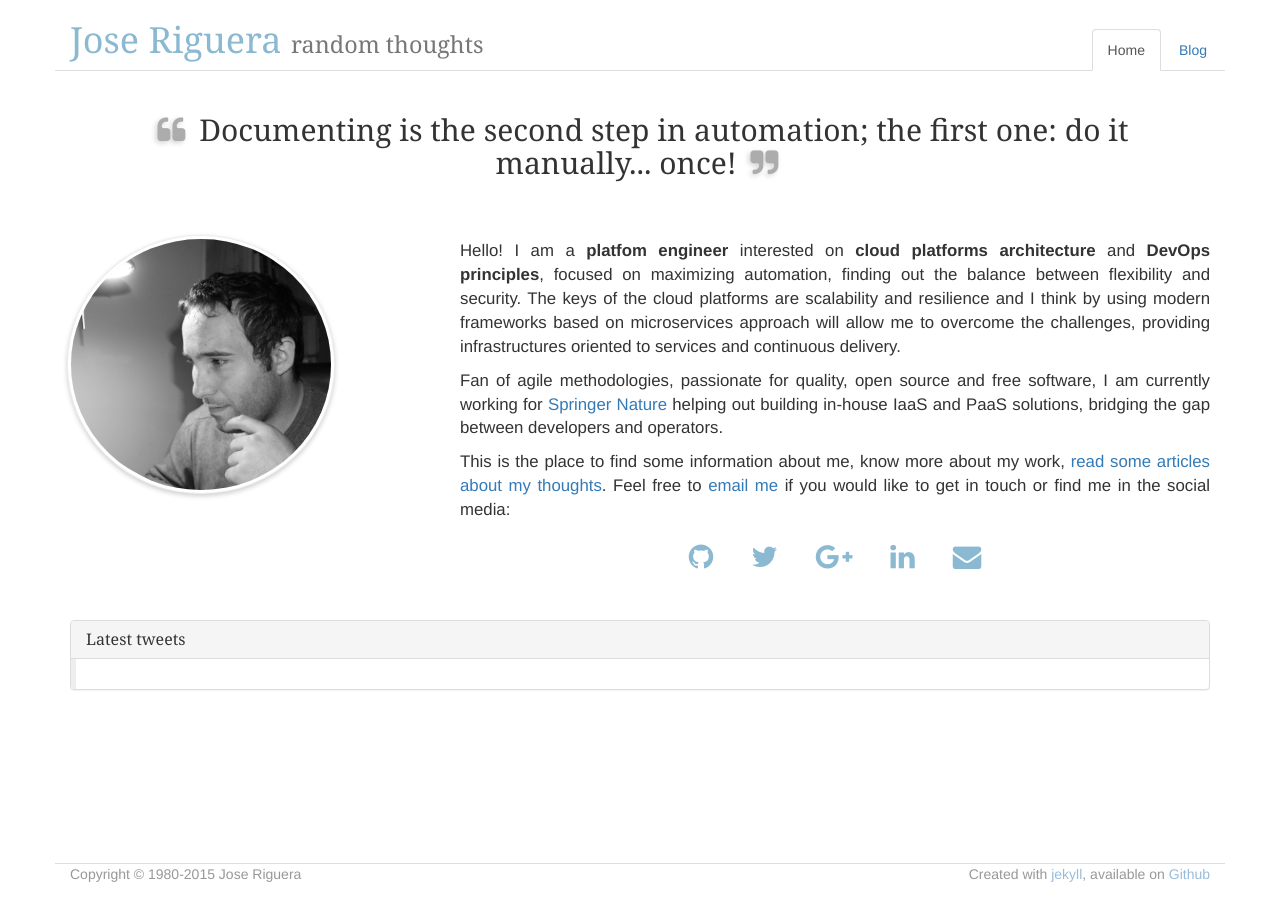
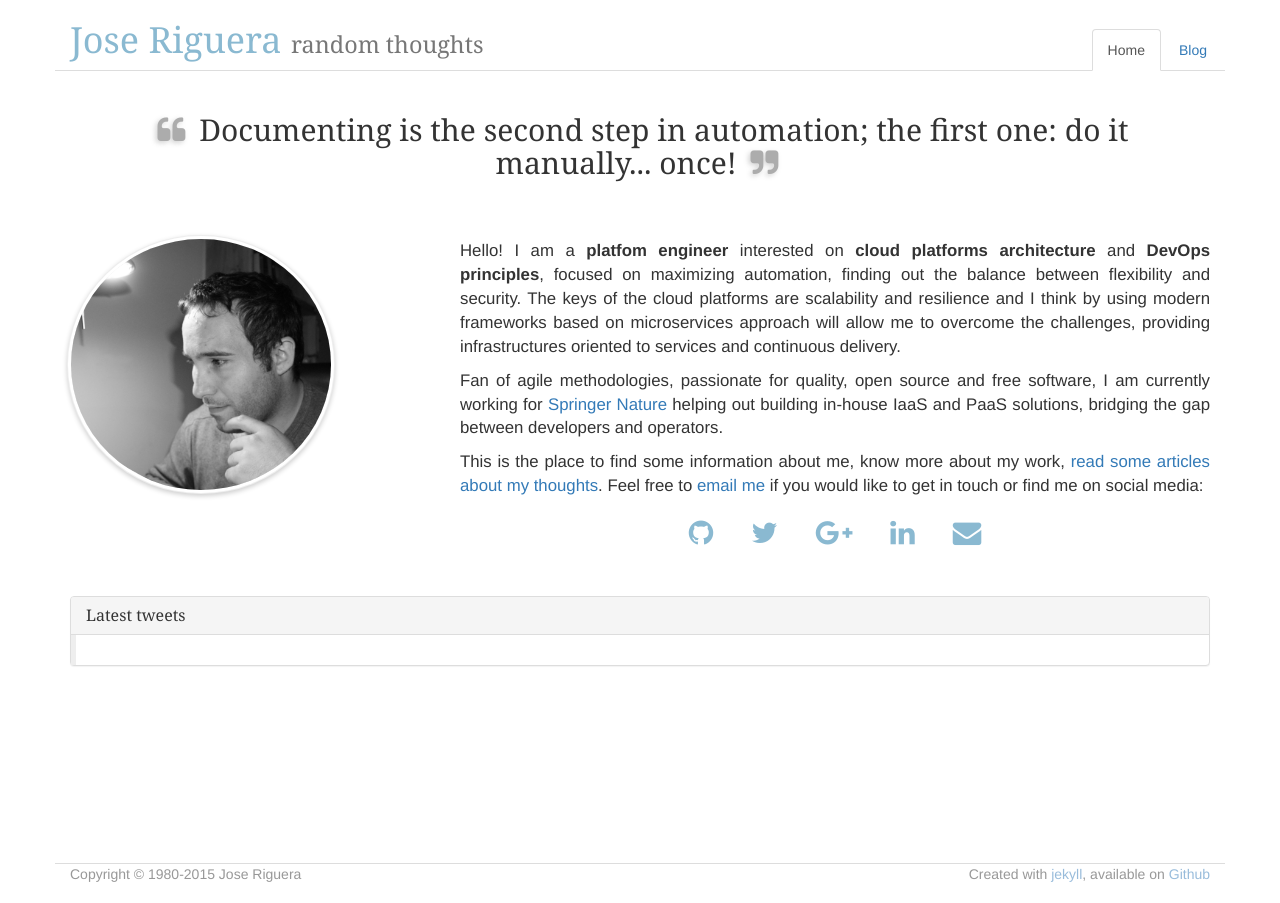
Before and after one commit to jriguera/jriguera.github.io, a Jekyll site: the page built from index.md, in a window 1280 px wide. Built offline with Jekyll 4.4.1, drawn with Linux system fonts in a browser that asks for light colours; nearby versions of some CDN libraries; Markdown is read by kramdown in place of the engine named in the settings; comment, search, counter and statistics services are not loaded.

Commit message:
fix grammar

```diff
--- a/index.md
+++ b/index.md
@@ -18,4 +18,4 @@ out building in-house IaaS and PaaS solutions, bridging the gap between develope
 
 This is the place to find some information about me, know more about my work,
 [read some articles about my thoughts](/blog). Feel free to [email me](mailto:jriguera@gmail.com)
-if you would like to get in touch or find me in the social media:
+if you would like to get in touch or find me on social media:
```
